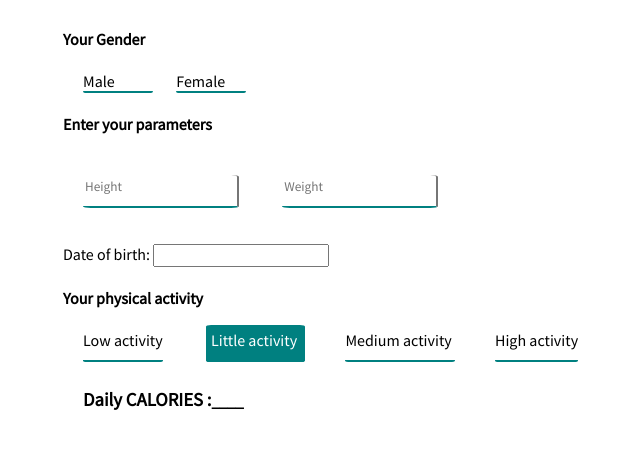
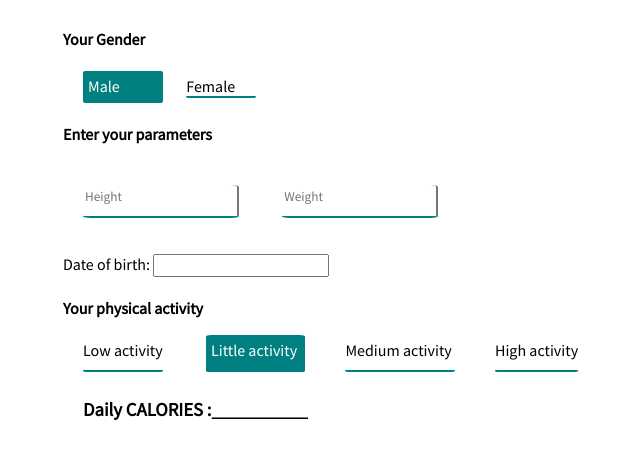
Before and after one commit to hklatvia/web, a plain HTML site: page index.html in a window 1280 px wide. Both pictures are taken after a click on the element "Male". Shown: the whole page, without its empty margins (261-901 px from the left). Drawn offline with nearby package versions, Linux system fonts and the light colour scheme.

Commit message:
delete unused

```diff
--- a/index.html
+++ b/index.html
@@ -12,24 +12,6 @@
     <link rel="stylesheet" href="style.css" />
     <link href = "https://code.jquery.com/ui/1.10.4/themes/ui-lightness/jquery-ui.css"
          rel = "stylesheet">
-    <script type="text/javascript" src="http://code.jquery.com/jquery-latest.min.js"></script>
-      <script src = "https://code.jquery.com/jquery-1.10.2.js"></script>
-      <script src = "https://code.jquery.com/ui/1.10.4/jquery-ui.js"></script>
-      <script type="text/javascript">
-        $(function() {
-            $('.date-picker-year').datepicker({
-                changeYear: true,
-                showButtonPanel: true,
-                dateFormat: 'yy',
-                onClose: function(dateText, inst) {
-                    var year = $("#ui-datepicker-div .ui-datepicker-year :selected").val();
-                    $(this).datepicker('setDate', new Date(year, 1));
-                }
-            });
-        $(".date-picker-year").focus(function () {
-                $(".ui-datepicker-month").hide();
-            });
-        });
 
 </script>
     <script async await type="text/javascript" src="script.js"></script>
--- a/script.js
+++ b/script.js
@@ -37,11 +37,11 @@ function getStaticInformation(parenSelector, activeClass) {
       }
 
       //removes active class after click
-      // elements.forEach((elem) => {
-      //   elem.classList.remove(activeClass);
-      // });
+      elements.forEach((elem) => {
+        elem.classList.remove(activeClass);
+      });
 
-      // e.target.classList.add(activeClass);
+      e.target.classList.add(activeClass);
       calcTotal();
     });
   });
```
